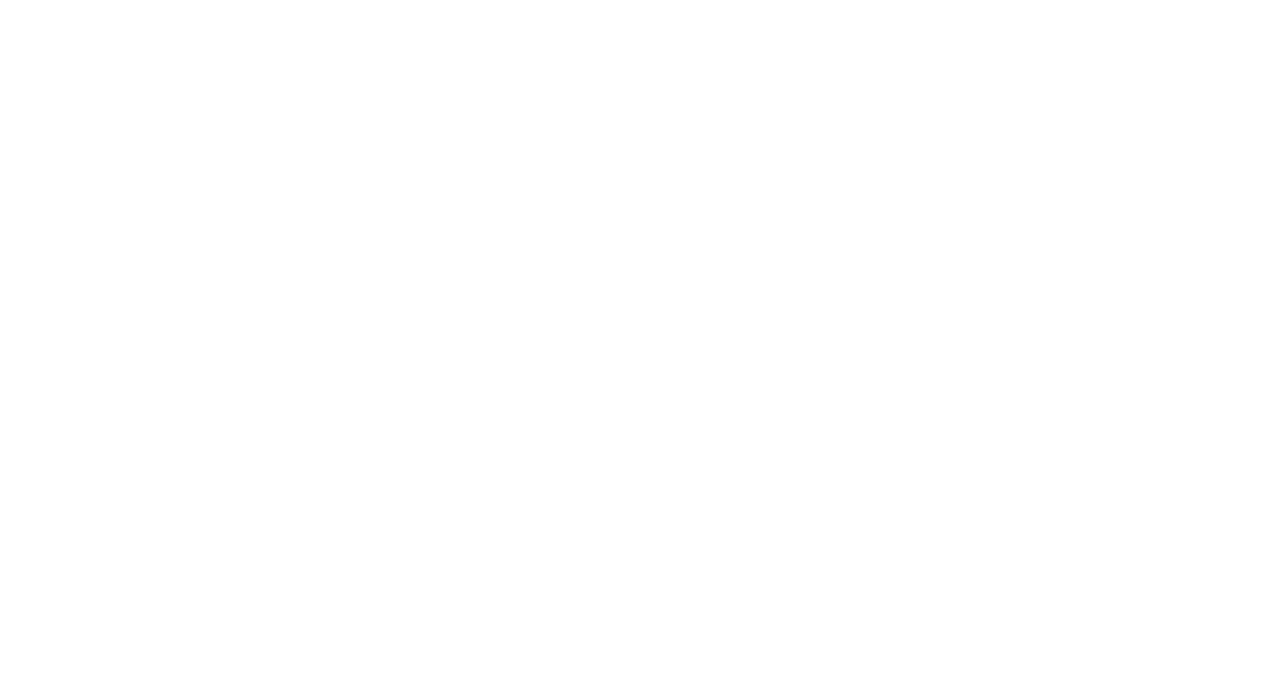
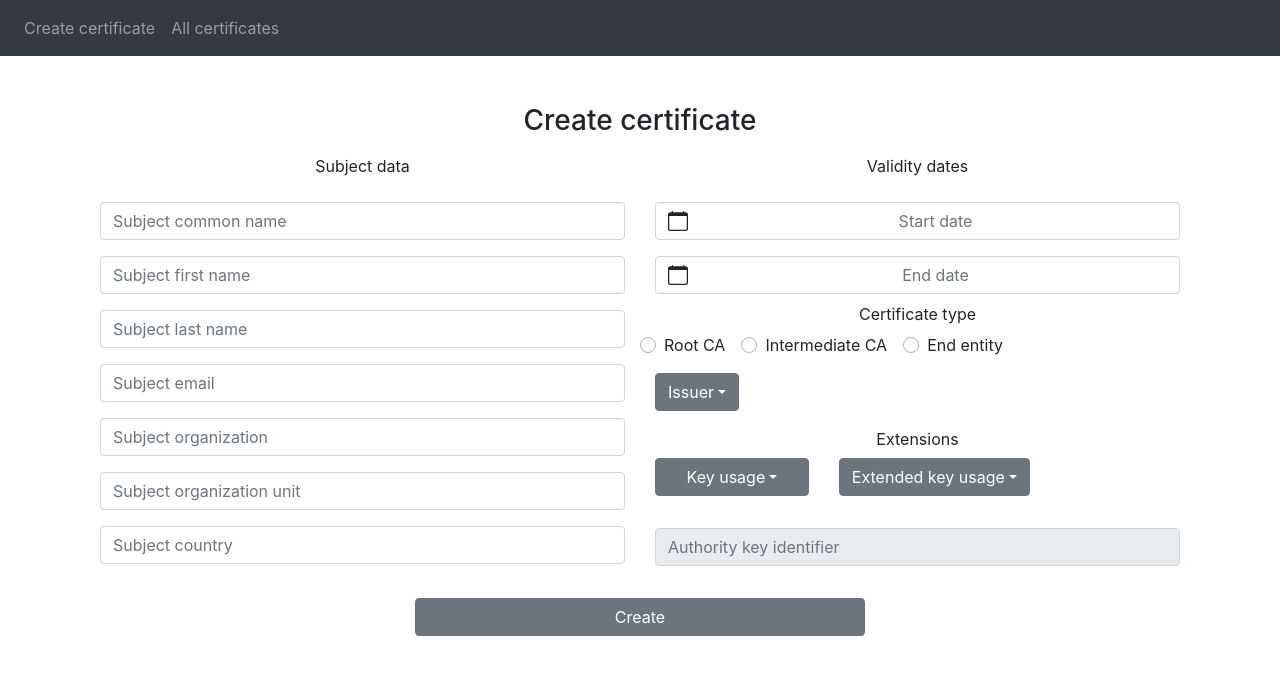
Before and after one commit to senka97/bsep-front, a Vue app in the folder bsep-front/: page / in a window 1280 px wide. Shown: the top 674 px of the page. Built offline with nearby package versions, Linux system fonts and the light colour scheme.

Commit message:
Created form for adding certificate

```diff
--- a/bsep-front/src/App.vue
+++ b/bsep-front/src/App.vue
@@ -12,12 +12,5 @@ export default {
 </script>
 
 <style>
-#app {
-  font-family: Avenir, Helvetica, Arial, sans-serif;
-  -webkit-font-smoothing: antialiased;
-  -moz-osx-font-smoothing: grayscale;
-  text-align: center;
-  color: #2c3e50;
-  margin-top: 60px;
-}
+
 </style>
--- /dev/null
+++ b/bsep-front/src/components/CertificateForm.vue
@@ -0,0 +1,114 @@
+<template>
+  <div>
+    <NavBar />
+    <div class="container pt-5 d-flex justify-content-center">
+      <div class="text-center col">
+        <h3 class="mb-2">Create certificate</h3>
+        <div class="row">
+          <b-form class="col-6">
+            <label class="mb-4 mt-2">Subject data</label>
+            <b-form-group>
+              <b-form-input type="text" class="mr-2" placeholder="Subject common name"></b-form-input>
+            </b-form-group>
+            <b-form-group>
+              <b-form-input type="text" class="mr-2" placeholder="Subject first name"></b-form-input>
+            </b-form-group>
+            <b-form-group>
+              <b-form-input type="text" class="mr-2" placeholder="Subject last name"></b-form-input>
+            </b-form-group>
+            <b-form-group>
+              <b-form-input type="email" class="mr-2" placeholder="Subject email"></b-form-input>
+            </b-form-group>
+            <b-form-group>
+              <b-form-input type="text" class="mr-2" placeholder="Subject organization"></b-form-input>
+            </b-form-group>
+            <b-form-group>
+              <b-form-input type="text" class="mr-2" placeholder="Subject organization unit"></b-form-input>
+            </b-form-group>
+            <b-form-group>
+              <b-form-input type="text" class="mr-2" placeholder="Subject country"></b-form-input>
+            </b-form-group>
+          </b-form>
+          <b-form class="col-6">
+            <label class="mb-4 mt-2">Validity dates</label>
+            <b-form-group>
+              <b-form-datepicker
+                v-model="startDate"
+                locale="en"
+                placeholder="Start date"
+              ></b-form-datepicker>
+            </b-form-group>
+            <b-form-datepicker
+              v-model="endDate"
+              locale="en"
+              placeholder="End date"
+            ></b-form-datepicker>
+            <b-form-group label="Certificate type" class="mt-2 row">
+              <b-form-radio-group v-model="selected" name="radio-inline">
+                <b-form-radio value="SELF_SIGNED">Root CA</b-form-radio>
+                <b-form-radio value="INTERMEDIATE">Intermediate CA</b-form-radio>
+                <b-form-radio value="END_ENTITY">End entity</b-form-radio>
+              </b-form-radio-group>
+            </b-form-group>
+            <b-form-group class="row">
+              <b-dropdown text="Issuer" class="col" v-model="issuer">
+                <b-dropdown-item>Issuer 1</b-dropdown-item>
+                <b-dropdown-item>Issuer 2</b-dropdown-item>
+                <b-dropdown-item>Issuer 3</b-dropdown-item>
+                <b-dropdown-item>Issuer 4</b-dropdown-item>
+                <b-dropdown-item>Issuer 5</b-dropdown-item>
+              </b-dropdown>
+            </b-form-group>
+            <b-form-group label="Extensions" class="row">
+              <b-dropdown text="Key usage" class="col-6" v-model="keyUsage">
+                <b-dropdown-item value="digitalSignature">Digital Signature</b-dropdown-item>
+                <b-dropdown-item value="contentCommitment">Content Commitment</b-dropdown-item>
+                <b-dropdown-item value="keyEncipherment">Key Encipherment</b-dropdown-item>
+                <b-dropdown-item value="dataEncipherment">Data Encipherment</b-dropdown-item>
+                <b-dropdown-item value="keyAgreement">Key Agreement</b-dropdown-item>
+                <b-dropdown-item value="keyCertSign">Key CertSign</b-dropdown-item>
+                <b-dropdown-item value="CRLSign">CRL Sign</b-dropdown-item>
+                <b-dropdown-item value="encipherOnly">Encipher Only</b-dropdown-item>
+                <b-dropdown-item value="decipherOnly">Decipher Only</b-dropdown-item>
+              </b-dropdown>
+
+              <b-dropdown text="Extended key usage" class="col-6" v-model="exKeyUsage">
+                <b-dropdown-item value="serverAuthentication">Server Authentication</b-dropdown-item>
+                <b-dropdown-item value="clientAuthentication">Client Authentication</b-dropdown-item>
+              </b-dropdown>
+            </b-form-group>
+            <b-form-group>
+              <b-form-input type="text" class="mt-3" placeholder="Authority key identifier" :readonly="true"></b-form-input>
+            </b-form-group>
+          </b-form>
+        </div>
+        <b-button class="col-5 mt-3">Create</b-button>
+      </div>
+    </div>
+  </div>
+</template>
+
+<script>
+import NavBar from "../components/NavBar.vue";
+
+export default {
+  name: "CertificateForm",
+  components: {
+    NavBar
+  },
+  data() {
+    return {
+      selected: null,
+      issuer: null,
+      keyUsage: null,
+      exKeyUsage: null,
+      startDate: null,
+      endDate: null
+    }
+  },
+};
+</script>
+
+<style scoped>
+
+</style>
--- /dev/null
+++ b/bsep-front/src/components/NavBar.vue
@@ -0,0 +1,26 @@
+<template>
+  <div>
+    <b-navbar toggleable="lg" type="dark" variant="dark" class="navbar">
+      <b-navbar-toggle target="nav-collapse"></b-navbar-toggle>
+      <b-collapse id="nav-collapse" is-nav>
+        <b-navbar-nav>
+          <router-link to="/" class="defaultStyle"><b-nav-item>Create certificate</b-nav-item></router-link>
+          <b-nav-item>All certificates</b-nav-item>
+        </b-navbar-nav>
+      </b-collapse>
+    </b-navbar>
+  </div>
+</template>
+
+<script>
+
+export default {
+
+};
+</script>
+
+<style scoped>
+.defaultStyle {
+  text-decoration: none;
+}
+</style>
--- a/bsep-front/src/router/index.js
+++ b/bsep-front/src/router/index.js
@@ -1,11 +1,20 @@
 import Vue from 'vue'
 import Router from 'vue-router'
+import CertificateForm from '../components/CertificateForm.vue'
 
 Vue.use(Router)
 
 export default new Router({
     mode: 'history',
     routes: [
-
+        {
+            path: '/',
+            name: 'CertificateForm',
+            component: CertificateForm
+        },
+        {
+            path: '*',
+            redirect: '/'
+        }
     ]
 })
```
